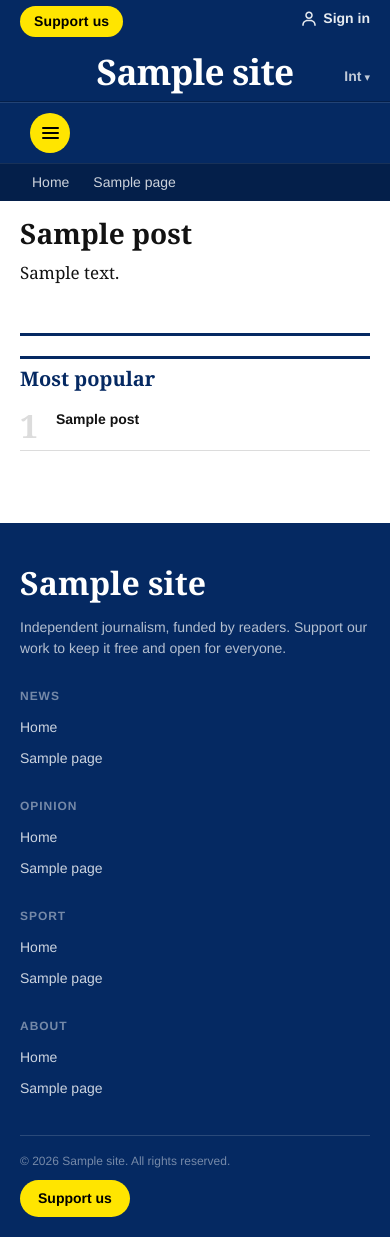
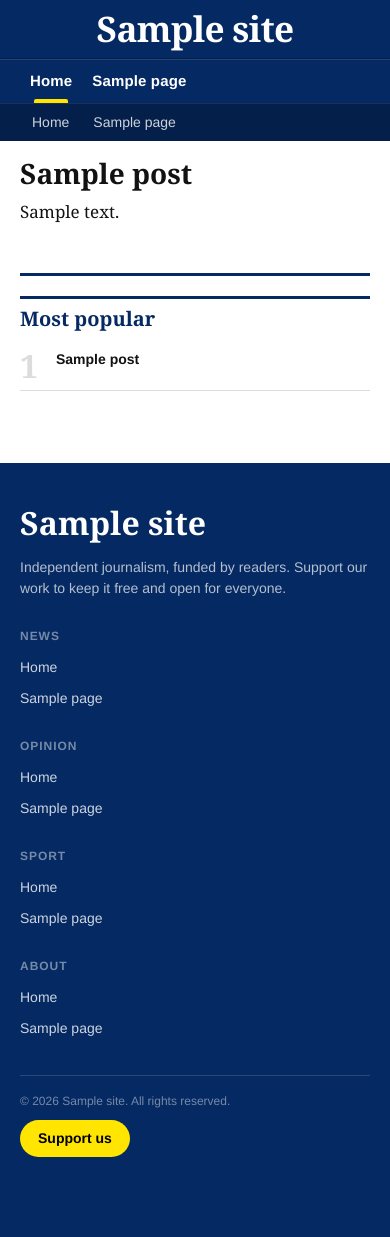
Before and after one commit to prasadgujar22/prasweb-wordpress1, a WordPress theme: template guardian-theme/page.php in a window 390 px wide. After the commit the page ends 1157 px from the top, so only its background shows below. Run offline with PHP 8.4 and a stand-in for WordPress, Linux system fonts and the light colour scheme; the site name, menu and one post (Sample post) are stand-ins, and other content is empty; some libraries are stand-ins or nearby versions; some web fonts are replaced.

Commit message:
Remove Support Us button, Sign In button, hamburger menu, and edition selector
Per user request, removed the three highlighted UI elements:
- Top bar ("Support us" + "Sign in") removed entirely
- Circular yellow hamburger/menu-toggle button removed
- Edition selector (India ▾) removed from header
- Cleaned up associated CSS, JS, and print rules

https://claude.ai/code/session_01UU8ZynLJZRiSFXFLEXzdYj

```diff
--- a/guardian-theme/header.php
+++ b/guardian-theme/header.php
@@ -11,25 +11,6 @@
 <?php wp_body_open(); ?>
 
 <a class="screen-reader-text" href="#main-content"><?php esc_html_e( 'Skip to content', 'guardian-news' ); ?></a>
-
-<!-- ===== TOP BAR ===== -->
-<div class="site-topbar" role="banner">
-    <div class="container">
-        <div class="topbar-support">
-            <a href="<?php echo esc_url( get_theme_mod( 'guardian_support_url', '#' ) ); ?>">
-                <?php esc_html_e( 'Support us', 'guardian-news' ); ?>
-            </a>
-        </div>
-        <div class="topbar-signin">
-            <a href="<?php echo esc_url( wp_login_url() ); ?>">
-                <svg viewBox="0 0 24 24" aria-hidden="true">
-                    <path d="M12 2C9.243 2 7 4.243 7 7s2.243 5 5 5 5-2.243 5-5-2.243-5-5-5zm0 8c-1.654 0-3-1.346-3-3s1.346-3 3-3 3 1.346 3 3-1.346 3-3 3zm9 11v-1c0-3.859-3.141-7-7-7h-4c-3.86 0-7 3.141-7 7v1h2v-1c0-2.757 2.243-5 5-5h4c2.757 0 5 2.243 5 5v1h2z"/>
-                </svg>
-                <?php esc_html_e( 'Sign in', 'guardian-news' ); ?>
-            </a>
-        </div>
-    </div>
-</div>
 
 <!-- ===== SITE HEADER ===== -->
 <header class="site-header">
@@ -45,10 +26,6 @@
                 </div>
             <?php endif; ?>
         </div>
-
-        <span class="edition-selector" aria-label="<?php esc_attr_e( 'Select edition', 'guardian-news' ); ?>">
-            <?php echo esc_html( get_theme_mod( 'guardian_edition_label', 'Int' ) ); ?>
-        </span>
     </div>
 </header>
 
@@ -66,10 +43,6 @@
             ] );
             ?>
         </nav>
-
-        <button class="menu-toggle" aria-controls="primary-navigation" aria-expanded="false" aria-label="<?php esc_attr_e( 'Toggle menu', 'guardian-news' ); ?>">
-            <span></span>
-        </button>
     </div>
 </div>
 
--- a/guardian-theme/js/main.js
+++ b/guardian-theme/js/main.js
@@ -3,18 +3,6 @@
  */
 ( function () {
     'use strict';
-
-    // ===== Mobile menu toggle =====
-    var menuToggle = document.querySelector( '.menu-toggle' );
-    var primaryNav = document.getElementById( 'primary-navigation' );
-
-    if ( menuToggle && primaryNav ) {
-        menuToggle.addEventListener( 'click', function () {
-            var expanded = menuToggle.getAttribute( 'aria-expanded' ) === 'true';
-            menuToggle.setAttribute( 'aria-expanded', String( ! expanded ) );
-            primaryNav.classList.toggle( 'nav-open' );
-        } );
-    }
 
     // ===== Sticky header on scroll =====
     var siteTopbar    = document.querySelector( '.site-topbar' );
--- a/guardian-theme/style.css
+++ b/guardian-theme/style.css
@@ -284,60 +284,6 @@ ul, ol { list-style: none; }
     word-wrap: normal !important;
 }
 
-/* ============================================================
-   TOP BAR
-   ============================================================ */
-.site-topbar {
-    background: var(--color-header-bg);
-    padding: 6px 0;
-}
-
-.site-topbar .container {
-    display: flex;
-    align-items: center;
-    justify-content: space-between;
-}
-
-/* "Support us" yellow pill button */
-.topbar-support a {
-    display: inline-block;
-    background: var(--color-cta);
-    color: var(--neutral-0);
-    font-family: var(--font-sans);
-    font-weight: 700;
-    font-size: var(--text-sans-s);
-    padding: 5px 14px;
-    border-radius: 999px;
-    letter-spacing: 0.01em;
-    transition: background 0.15s;
-}
-
-.topbar-support a:hover {
-    background: var(--brand-alt-300);
-    text-decoration: none;
-}
-
-.topbar-signin a {
-    display: inline-flex;
-    align-items: center;
-    gap: 5px;
-    color: var(--neutral-100);
-    font-family: var(--font-sans);
-    font-size: var(--text-sans-s);
-    font-weight: 600;
-    opacity: 0.9;
-}
-
-.topbar-signin a:hover {
-    opacity: 1;
-    text-decoration: underline;
-}
-
-.topbar-signin svg {
-    width: 18px;
-    height: 18px;
-    fill: var(--neutral-100);
-}
 
 /* ============================================================
    SITE HEADER — Navy block with The Guardian logotype
@@ -350,9 +296,8 @@ ul, ol { list-style: none; }
 
 .site-header .container {
     display: flex;
-    align-items: flex-end;
+    align-items: center;
     justify-content: center;
-    position: relative;
     padding-bottom: 10px;
 }
 
@@ -374,29 +319,6 @@ ul, ol { list-style: none; }
     display: block;
 }
 
-/* Edition pill (Int ▾) */
-.edition-selector {
-    position: absolute;
-    right: var(--gutter);
-    bottom: 14px;
-    display: inline-flex;
-    align-items: center;
-    gap: 3px;
-    color: var(--neutral-100);
-    font-family: var(--font-sans);
-    font-size: var(--text-sans-s);
-    font-weight: 600;
-    opacity: 0.75;
-    cursor: pointer;
-    user-select: none;
-}
-
-.edition-selector::after {
-    content: "▾";
-    font-size: 11px;
-}
-
-.edition-selector:hover { opacity: 1; }
 
 /* ============================================================
    PRIMARY NAVIGATION BAR
@@ -454,44 +376,6 @@ ul, ol { list-style: none; }
     border-radius: 2px 2px 0 0;
 }
 
-/* Circular yellow hamburger button */
-.menu-toggle {
-    background: var(--color-cta);
-    border: none;
-    border-radius: 50%;
-    width: 40px;
-    height: 40px;
-    min-width: 40px;
-    display: flex;
-    align-items: center;
-    justify-content: center;
-    cursor: pointer;
-    margin: 6px 0 6px 10px;
-    transition: background 0.15s;
-}
-
-.menu-toggle:hover { background: var(--brand-alt-300); }
-
-.menu-toggle span,
-.menu-toggle span::before,
-.menu-toggle span::after {
-    display: block;
-    width: 17px;
-    height: 2px;
-    background: var(--neutral-0);
-    border-radius: 1px;
-    position: relative;
-    transition: 0.2s;
-}
-
-.menu-toggle span::before,
-.menu-toggle span::after {
-    content: "";
-    position: absolute;
-}
-
-.menu-toggle span::before { top: -5px; }
-.menu-toggle span::after  { top:  5px; }
 
 /* ============================================================
    SUB-NAVIGATION (section bar below primary nav)
@@ -1212,29 +1096,11 @@ ul, ol { list-style: none; }
    ============================================================ */
 @media (max-width: 900px) {
     .primary-navigation {
-        max-height: 0;
-        overflow: hidden;
-        transition: max-height 0.25s ease;
-        flex-direction: column;
-        width: 100%;
-    }
-
-    .primary-navigation.nav-open { max-height: 500px; }
-
-    .primary-navigation ul {
-        flex-direction: column;
-        width: 100%;
+        overflow-x: auto;
     }
 
     .primary-navigation ul li a {
-        border-bottom: 1px solid rgba(255,255,255,0.08);
-        padding: 12px 16px;
-    }
-
-    .site-nav-wrapper .container {
-        flex-wrap: wrap;
-        padding-top: 4px;
-        padding-bottom: 4px;
+        padding: 10px 10px;
     }
 
     .sidebar {
@@ -1254,12 +1120,10 @@ ul, ol { list-style: none; }
    PRINT
    ============================================================ */
 @media print {
-    .site-topbar,
     .site-nav-wrapper,
     .sub-navigation,
     .sidebar,
-    .site-footer,
-    .menu-toggle { display: none !important; }
+    .site-footer { display: none !important; }
 
     .site-header { background: none; padding: 0; }
     .site-title  { color: #000; font-size: 2rem; }
```
